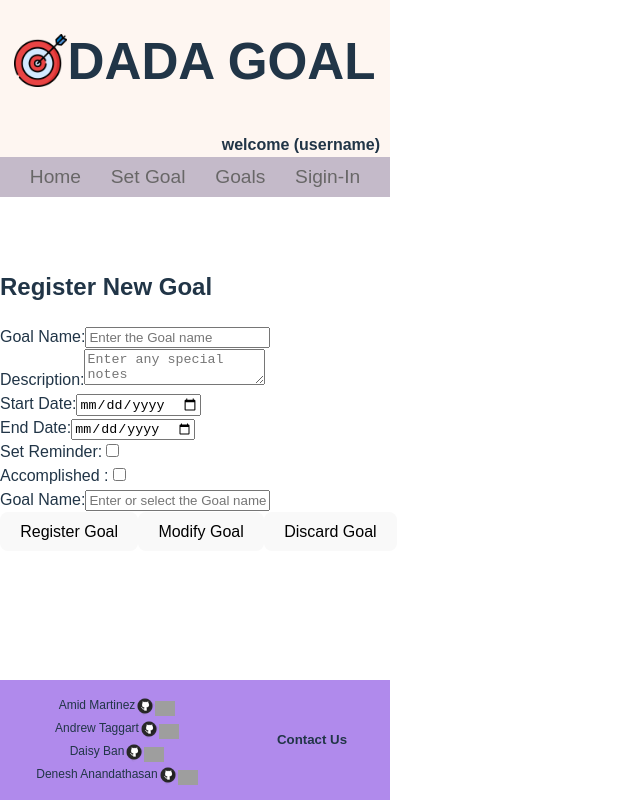
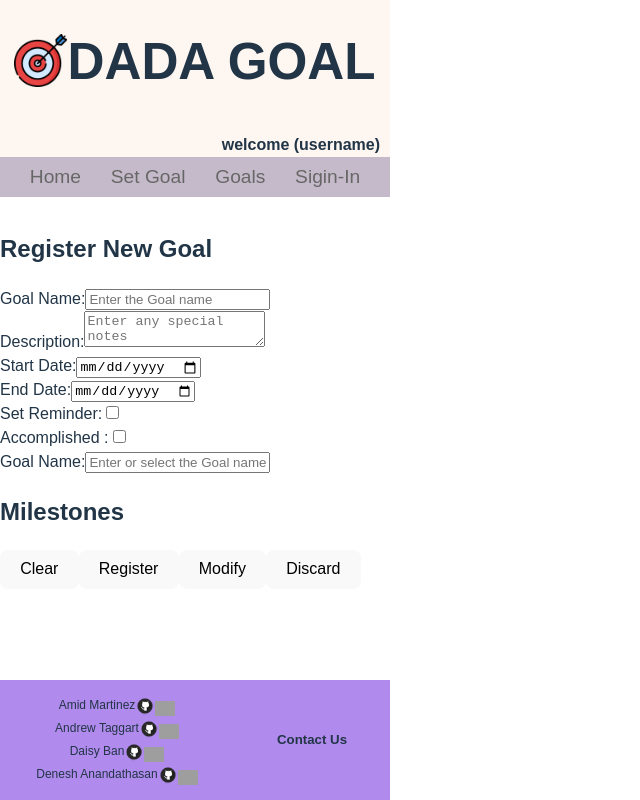
Before and after one commit to andrew-taggart/DADA, a React (Vite) app in the folder dada-app/: page /setgoal in a window 1280 px wide. Shown: the whole page, without its empty margins (0-640 px from the left). Built offline with nearby package versions, Linux system fonts and the light colour scheme; grey boxes are pictures that could not be loaded; a web font is replaced by a local one.

Commit message:
SetGole portion complete

```diff
--- /dev/null
+++ b/dada-app/src/components/Milestone.jsx
@@ -0,0 +1,24 @@
+import React,{useState,useContext} from 'react'
+import { useAsyncError } from 'react-router-dom'
+
+// ({ onAddMilestone, goalId })
+export default function Milestone () {
+
+    const [taskName,setTaskName] = useState('')
+    const [dueDate,setDueDate] = useState('')
+    const [accomplished,setAccomplished] = useState('')
+    const [activeReminder,setActiveReminder] = useState('')
+    const [description ,setDescription] = useState('')
+
+    const handelSubmit= (e) => {
+        e.preventDefault()
+        if(!taskName || !dueDate ){
+            return
+        }
+
+    }
+    return(
+        <h2>Milestones</h2>
+    )
+
+}
--- a/dada-app/src/components/SetGoal.jsx
+++ b/dada-app/src/components/SetGoal.jsx
@@ -1,15 +1,16 @@
 import { useState, useContext } from 'react'
 import { GoalContext } from '../context/GoalContext'
+import Milestone from './Milestone'
 
 
 // const GoalForm = ({ onGoalRegister }) => {
 const GoalForm = () => {
 
-  const {goalContext}= useContext(GoalContext)
+  const { goals, addNewGoal } = useContext(GoalContext)
 
-  const [goals, setGoals] = useState([])
+  //const [goals, setGoals] = useState()
   const [goalName, setGoalName] = useState('')
-  const [description, setDescription] = useState('')
+  const [note, setDescription] = useState('')
   const [startDate, setStartDate] = useState('')
   const [endDate, setEndDate] = useState('')
   const [reminder, setReminder] = useState(false)
@@ -70,32 +71,43 @@ const GoalForm = () => {
 
   const handleSubmit = (e) => {
     e.preventDefault()
-    // Perform form validation here
 
-    // Create goal object
-    const newGoal = {
-      goalName,
-      description,
-      startDate,
-      endDate,
-      reminder,
-      accomplish
+    if (!goalName || !startDate || !endDate) {
+      setAlertMessage('Please fill in all required fields.');
+      return; // Exit the function if validation fails
     }
 
-    setGoals(newGoal)
+    // // Create goal object
+    // const newGoal = {
+    //   goalName,
+    //   description,
+    //   startDate,
+    //   endDate,
+    //   reminder,
+    //   accomplish
+    // }
 
-    // Callback function to pass the new goal up to the parent component
-    // onGoalRegister(newGoal)
+    // setGoals(newGoal)
+
+    addNewGoal(goalName, startDate, endDate, accomplish, reminder, note)
 
     // Clear form fields
+   handelClearForm()
+
+    setAlertMessage('Goal successfully registered!')
+
+  }
+
+  const handelClearForm = () => {
+
     setGoalName('')
     setDescription('')
     setStartDate('')
     setEndDate('')
     setReminder(false)
     setAccomplish(false)
+
   }
-
   console.log(goals)
   return (
     <div className="goal-registration-container">
@@ -115,8 +127,8 @@ const GoalForm = () => {
         <div className="form-group">
           <label htmlFor="description">Description:</label>
           <textarea
-            id="description"
-            value={description}
+            id="note"
+            value={note}
             onChange={handleDescriptionChange}
             placeholder='Enter any special notes'
           />
@@ -177,13 +189,16 @@ const GoalForm = () => {
       {/* <option value="Goal 2"></option> */}
       {/* Add more options based on your data */}
     </datalist>
-
+   <div className='milestone'>
+        <Milestone/>
+   </div>
   </div>
         {alertMessage && <div className='alt-msg'>{alertMessage}</div>}
         <div className='buttons'>
-          <button type="submit" className="btn-new-register-goal">Register Goal</button>
-          <button type="submit" className="btn-edit-register-goal">Modify Goal</button>
-          <button type="submit" className="btn-discard-register-goal">Discard Goal</button>
+        <button type="button" className="btn-clear-register-goal" onClick={handelClearForm}>Clear</button>
+          <button type="submit" className="btn-new-register-goal">Register</button>
+          <button type="button" className="btn-edit-register-goal">Modify</button>
+          <button type="button" className="btn-discard-register-goal">Discard</button>
         </div>
       </form>
     </div>
--- a/dada-app/src/context/GoalContext.jsx
+++ b/dada-app/src/context/GoalContext.jsx
@@ -11,12 +11,15 @@ const  GoalContextProvide = (props) => {
     ])
 
     const addNewGoal = ( goalName, startDate,endDate, accomplished,reminder,note) => {
-        setGoals({goalName,startDate,endDate, accomplished,reminder,note})
+        setGoals(prevGoals => [
+            ...prevGoals,
+            { goalName, startDate, endDate, accomplished, reminder, note }
+        ])
     }
 
     return (
         //  {/* //Passing the values of goals to its childrens (SetupGoals) */}
-        <GoalContext.Provider value={{goals}}>
+        <GoalContext.Provider value={{goals,addNewGoal}}>
             {props.children}
         </GoalContext.Provider>
     )
```
